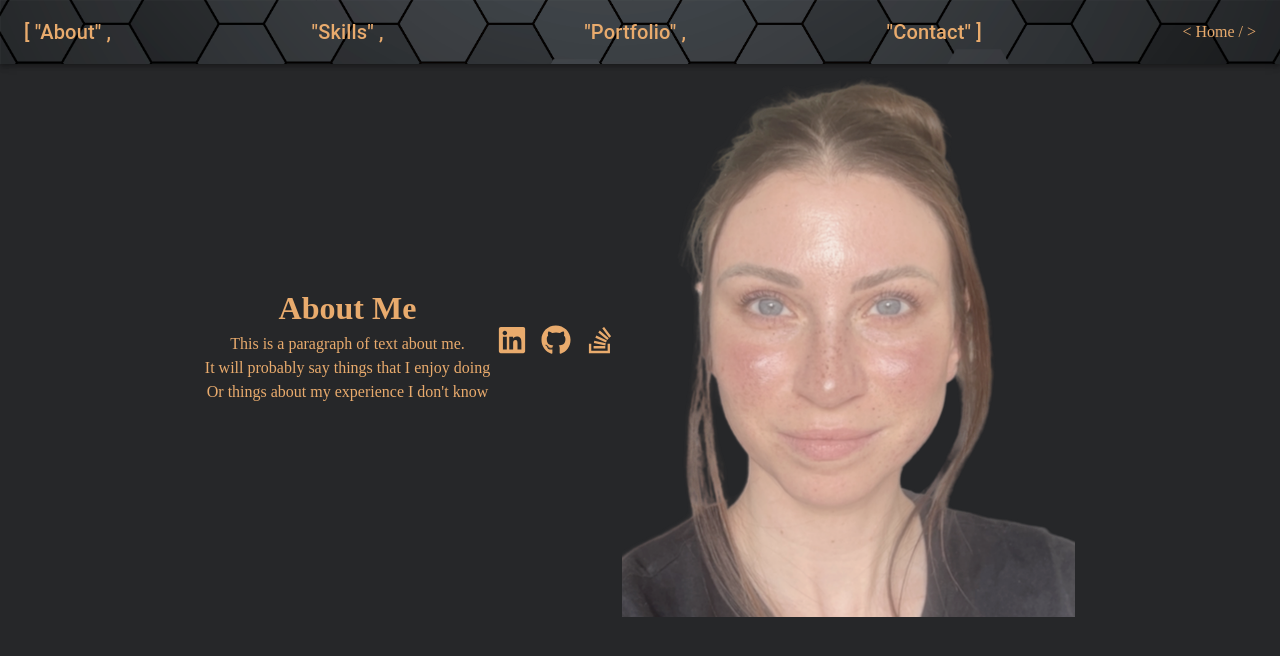
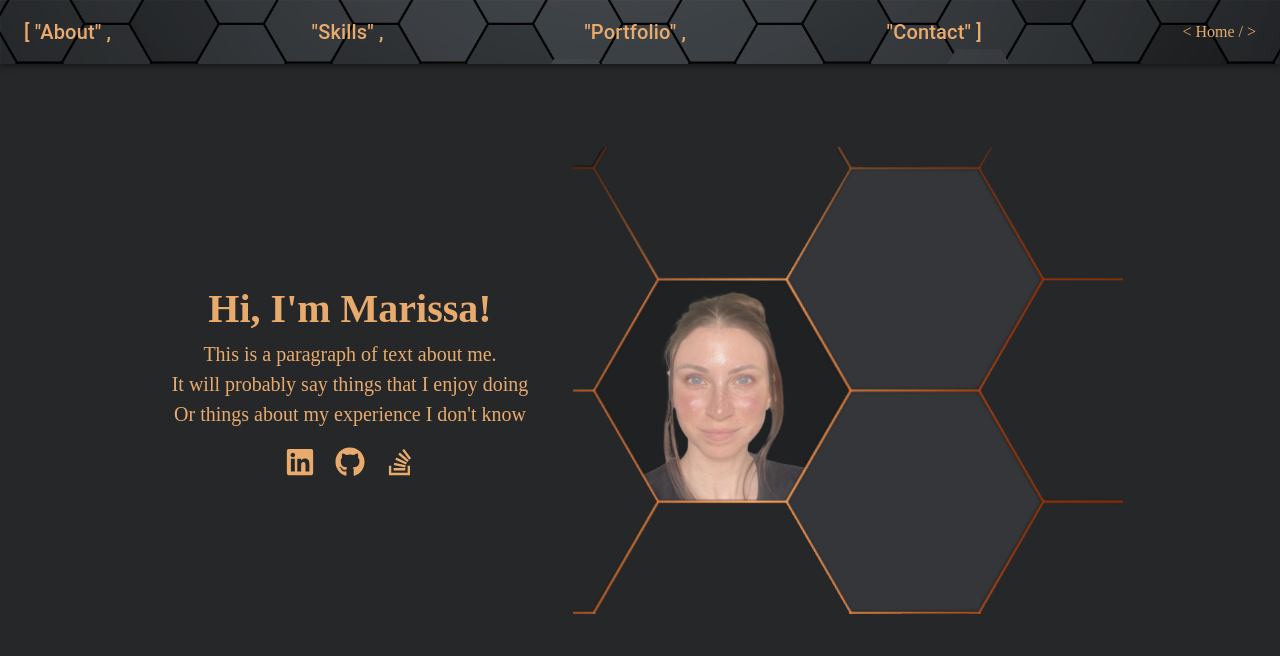
Before and after one commit to marissann11/maw-portfolio, a React (Create React App) app in the folder client/: page /about in a window 1280 px wide. Shown: the top 656 px of the page. Built offline with nearby package versions, Linux system fonts and the light colour scheme.

Commit message:
about page styling

```diff
--- a/client/src/pages/About.tsx
+++ b/client/src/pages/About.tsx
@@ -12,14 +12,13 @@ const AboutPage: React.FunctionComponent<IAboutPageProps> = (props) => {
       <NavComponent />
       <div className="about">
         <div className="aboutText">
-          <h1>About Me</h1>
+          <h1>Hi, I'm Marissa!</h1>
           <p>
             This is a paragraph of text about me.
             <br />
             It will probably say things that I enjoy doing <br />
             Or things about my experience I don't know
           </p>
-        </div>
           <div className="icons">
             <a
               href="https://www.linkedin.com/in/marissa-wilhite-8700a4238/"
@@ -46,6 +45,7 @@ const AboutPage: React.FunctionComponent<IAboutPageProps> = (props) => {
               <FaStackOverflow />
             </a>
           </div>
+        </div>
         <div className="img">
           <img src={me} alt="me" />
         </div>
--- a/client/src/pages/styles/about.scss
+++ b/client/src/pages/styles/about.scss
@@ -1,19 +1,40 @@
+@import "../../config";
+
 .about {
   display: flex;
+  flex-wrap: wrap;
+  height: 80vh;
   justify-content: center;
   text-align: center;
-  flex-wrap: wrap;
 }
 .img {
   align-self: center;
+  padding: 15px;
+}
+.img img {
+  height: auto;
+  max-height: 550px;
+  width: auto;
+  max-width: 550px;
+  filter: saturate(111%);
 }
 .aboutText {
   align-self: center;
+  padding: 30px;
+}
+.aboutText h1 {
+  font-size: 40px;
+}
+.aboutText p {
+  font-size: 20px;
 }
 .icons {
   font-size: 30px;
-  align-self: center;
+  padding-top: 15px;
 }
 .icon {
-  padding: 7px;
+  padding: 10px;
 }
+.icon:hover {
+  transform: rotate(10deg);
+}
```
Also changed, not shown: client/src/assets/me.png. Lines whose indentation alone changed are shown as unchanged.
